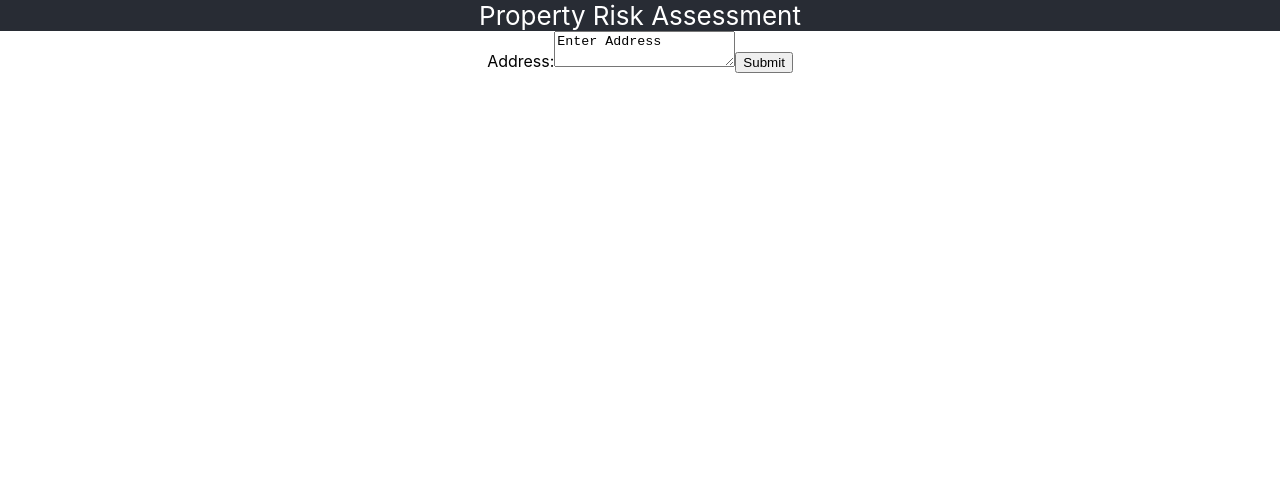
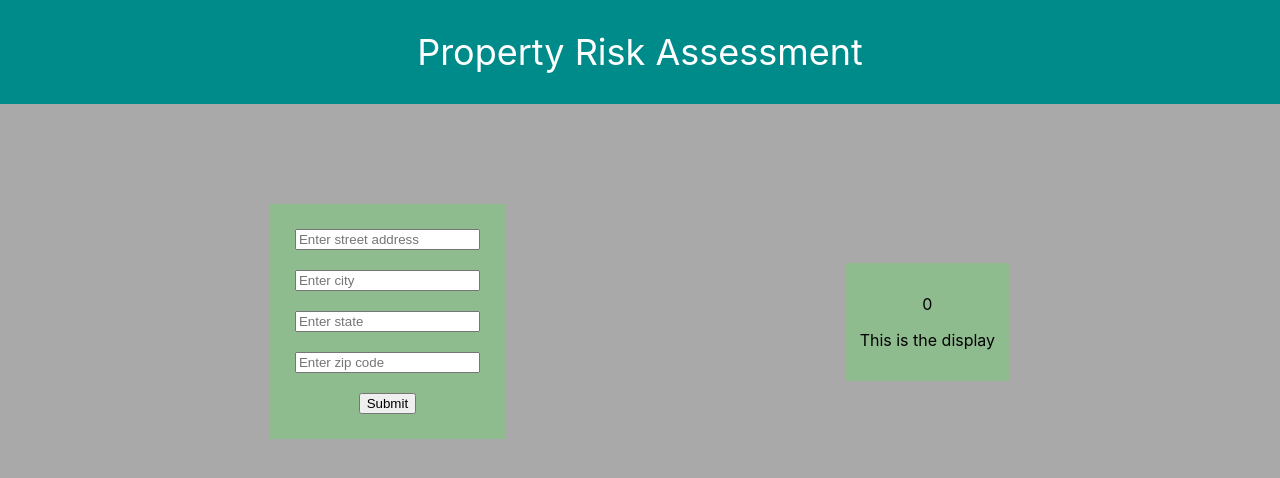
Before and after one commit to Dreese-s-Pieces/property-risk-assessment, a React (Create React App) app: page / in a window 1280 px wide. Shown: the top 478 px of the page. Built offline with nearby package versions, Linux system fonts and the light colour scheme; no server answers.

Commit message:
Added more address fields and some styling

```diff
--- a/public/index.html
+++ b/public/index.html
@@ -24,7 +24,7 @@
       work correctly both with client-side routing and a non-root public URL.
       Learn how to configure a non-root public URL by running `npm run build`.
     -->
-    <title>React App</title>
+    <title>Property Risk Assessment</title>
   </head>
   <body>
     <noscript>You need to enable JavaScript to run this app.</noscript>
--- a/src/App.css
+++ b/src/App.css
@@ -1,13 +1,44 @@
+body {
+  background-color: #a9a9a9;
+}
+
 .App {
   text-align: center;
 }
 
 .App-header {
-  background-color: #282c34;
+  padding: 30px;
+  background-color: #008b8b;
   display: flex;
   flex-direction: column;
   align-items: center;
   justify-content: center;
-  font-size: calc(10px + 2vmin);
+  font-size: calc(20px + 2vmin);
   color: white;
 }
+
+.row-container {
+  margin: auto;
+  padding: 100px;
+  display:flex;
+  flex-direction:row;
+  justify-content: center;
+}
+
+.address-form {
+  margin: auto;
+  padding: 15px;
+  justify-content: center;
+  background-color: #8FBC8F;
+}
+
+.display-container {
+  margin: auto;
+  padding: 15px;
+  justify-content: center;
+  background-color: #8FBC8F;
+}
+
+.address-input {
+  margin: 10px;
+}
--- a/src/App.js
+++ b/src/App.js
@@ -4,23 +4,32 @@ import './App.css';
 export default App;
 
 function App() {
-  // const [currentTime, setCurrentTime] = useState(0);
+  const [currentTime, setCurrentTime] = useState(0);
 
-  // useEffect(() => {
-  //   fetch('/time').then(res => res.json()).then(data => {
-  //     console.log(data);
-  //     setCurrentTime(data.time);
-  //   });
-  // }, []);
+  useEffect(() => {
+    fetch('/time').then(res => res.json()).then(data => {
+      console.log(data);
+      setCurrentTime(data.time);
+    });
+  }, []);
 
   return (
     <div className="App">
       <header className="App-header">
         Property Risk Assessment
       </header>
-      {/* <p>{currentTime}</p> */}
+      <div className='row-container'>
+        <div className='address-form'>
+          <AddressForm/>
+        </div>
 
-      <AddressForm/>
+        <div className='display-container'>
+          <p>{currentTime}</p>
+
+          <Display/>
+
+        </div>
+      </div>
     </div>
   );
 }
@@ -29,28 +38,79 @@ class AddressForm extends React.Component {
   constructor(props) {
     super(props);
     this.state = {
-      value: 'Enter Address'
+      street_address: '',
+      city: '',
+      state: '',
+      zip_code: ''
     };
+
+    this.handleChange = this.handleChange.bind(this);
+    this.handleSubmit = this.handleSubmit.bind(this);
   }
 
   handleChange(event) {
-    this.setState({value: event.target.value});
+    this.setState({[event.target.name]: event.target.value});
   }
 
   handleSubmit(event) {
-    alert('Searching for address: ' + this.state.value);
+    alert('Searching for address: ' + this.state.street_address);
     event.preventDefault();
   }
 
   render() {
     return (
       <form onSubmit={this.handleSubmit}>
-        <label>
+        {/* <label>
           Address:
           <textarea value={this.state.value} onChange={this.handleChange} />
-        </label>
-        <input type="submit" value="Submit"/>
+        </label> */}
+        <input className="address-input"
+          name={"street_address"}
+          value={this.state.street_address}
+          placeholder={"Enter street address"}
+          onChange={this.handleChange}
+        />
+        <br/>
+        <input className="address-input"
+          name={"city"}
+          value={this.state.city}
+          placeholder={"Enter city"}
+          onChange={this.handleChange}
+        />
+        <br/>
+
+        <input className="address-input"
+          name={"state"}
+          value={this.state.state}
+          placeholder={"Enter state"}
+          onChange={this.handleChange}
+        />
+        <br/>
+
+        <input className="address-input"
+          name={"zip_code"}
+          value={this.state.zip_code}
+          placeholder={"Enter zip code"}
+          onChange={this.handleChange}
+        />
+        <br/>
+        <input className="address-input"
+          type="submit"
+          value="Submit"
+        />
       </form>
     );
   }
 }
+
+class Display extends React.Component {
+  constructor(props) {
+    super(props);
+  }
+
+  render() {
+    return (
+      <p>This is the display</p>
+    );
+  }
+}
```
